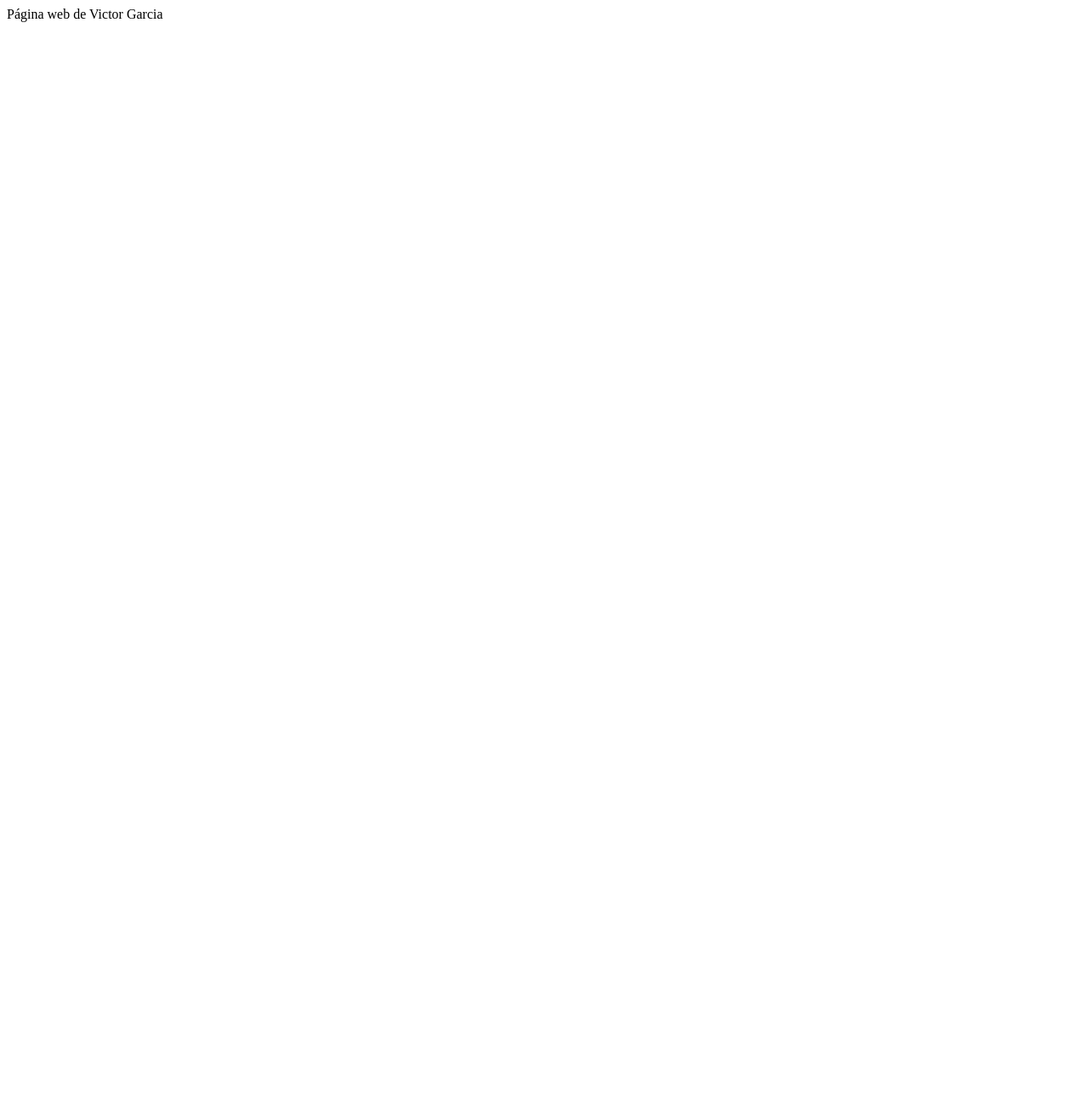
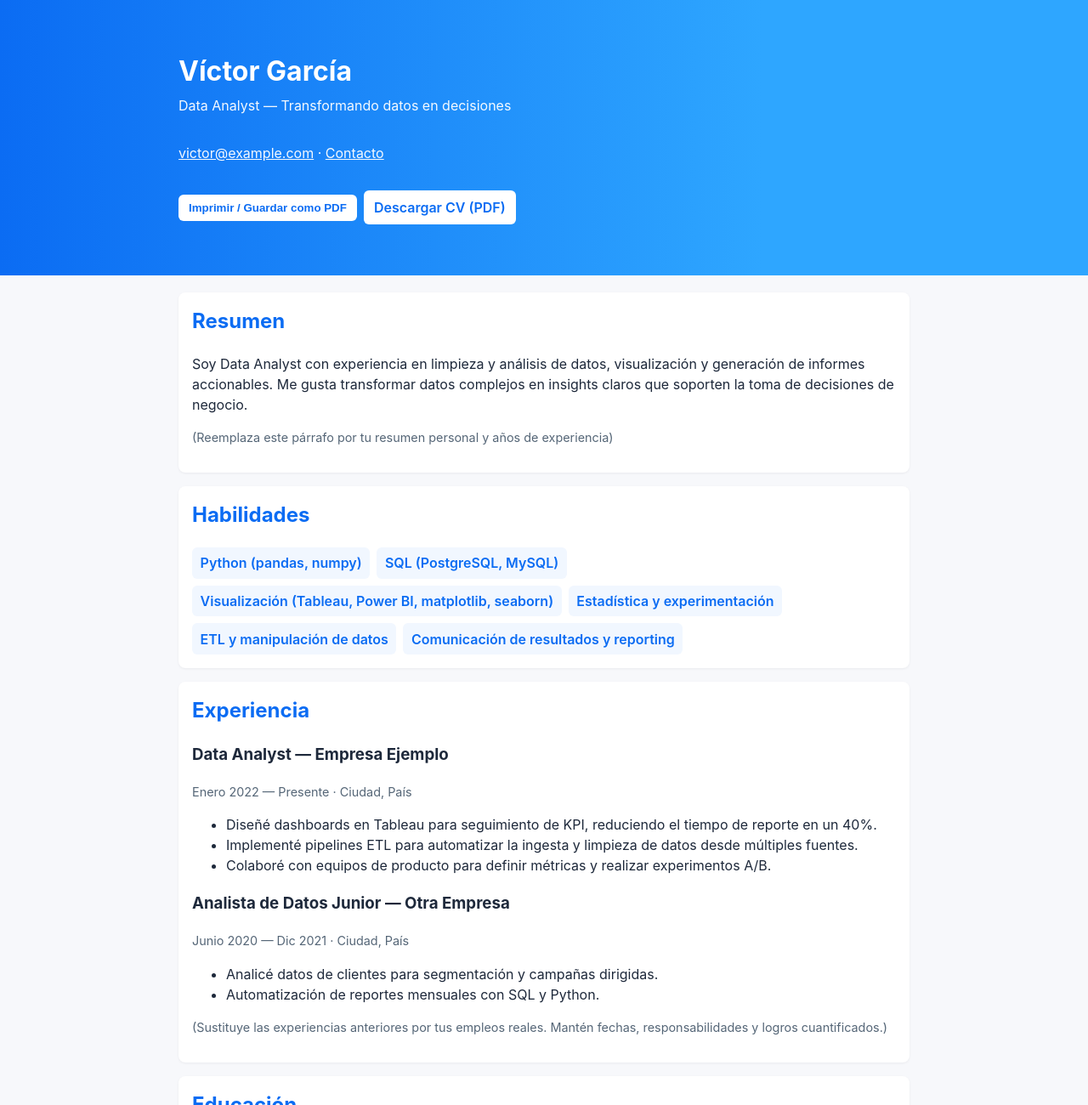
Before and after one commit to victormaca1999/Web, a plain HTML site: page index.html in a window 1280 px wide. Shown: the top 1300 px of the page at 85% size. Before the commit the page ends 800 px from the top, so only its background shows below. Drawn offline with Linux system fonts and the light colour scheme.

Commit message:
Creada pagina web

```diff
--- a/index.html
+++ b/index.html
@@ -1 +1,114 @@
-Página web de Victor Garcia
+<!doctype html>
+<html lang="es">
+	<head>
+		<meta charset="utf-8" />
+		<meta name="viewport" content="width=device-width, initial-scale=1" />
+		<title>Víctor García — Data Analyst</title>
+		<meta name="description" content="CV de Víctor García - Data Analyst. Resumen, experiencia, habilidades técnicas y proyectos.">
+		<link rel="stylesheet" href="styles.css">
+		<script type="application/ld+json">
+		{
+			"@context": "https://schema.org",
+			"@type": "Person",
+			"name": "Víctor García",
+			"jobTitle": "Data Analyst",
+			"url": "",
+			"sameAs": [""],
+			"worksFor": ""
+		}
+		</script>
+	</head>
+	<body>
+		<header class="hero">
+			<div class="container">
+				<h1>Víctor García</h1>
+				<p class="subtitle">Data Analyst — Transformando datos en decisiones</p>
+				<p class="contact">
+					<a href="mailto:victor@example.com">victor@example.com</a> · <a href="#contact">Contacto</a>
+				</p>
+				<div class="hero-actions">
+					<button onclick="window.print()">Imprimir / Guardar como PDF</button>
+					<a class="btn" href="cv-victor-garcia.pdf" download>Descargar CV (PDF)</a>
+				</div>
+			</div>
+		</header>
+
+		<main class="container">
+			<section id="summary">
+				<h2>Resumen</h2>
+				<p>
+					Soy Data Analyst con experiencia en limpieza y análisis de datos, visualización y generación de informes accionables.
+					Me gusta transformar datos complejos en insights claros que soporten la toma de decisiones de negocio.
+				</p>
+				<p class="note">(Reemplaza este párrafo por tu resumen personal y años de experiencia)</p>
+			</section>
+
+			<section id="skills">
+				<h2>Habilidades</h2>
+				<ul class="skills-list">
+					<li>Python (pandas, numpy)</li>
+					<li>SQL (PostgreSQL, MySQL)</li>
+					<li>Visualización (Tableau, Power BI, matplotlib, seaborn)</li>
+					<li>Estadística y experimentación</li>
+					<li>ETL y manipulación de datos</li>
+					<li>Comunicación de resultados y reporting</li>
+				</ul>
+			</section>
+
+			<section id="experience">
+				<h2>Experiencia</h2>
+				<article class="job">
+					<h3>Data Analyst — Empresa Ejemplo</h3>
+					<p class="meta">Enero 2022 — Presente · Ciudad, País</p>
+					<ul>
+						<li>Diseñé dashboards en Tableau para seguimiento de KPI, reduciendo el tiempo de reporte en un 40%.</li>
+						<li>Implementé pipelines ETL para automatizar la ingesta y limpieza de datos desde múltiples fuentes.</li>
+						<li>Colaboré con equipos de producto para definir métricas y realizar experimentos A/B.</li>
+					</ul>
+				</article>
+
+				<article class="job">
+					<h3>Analista de Datos Junior — Otra Empresa</h3>
+					<p class="meta">Junio 2020 — Dic 2021 · Ciudad, País</p>
+					<ul>
+						<li>Analicé datos de clientes para segmentación y campañas dirigidas.</li>
+						<li>Automatización de reportes mensuales con SQL y Python.</li>
+					</ul>
+				</article>
+
+				<p class="note">(Sustituye las experiencias anteriores por tus empleos reales. Mantén fechas, responsabilidades y logros cuantificados.)</p>
+			</section>
+
+			<section id="education">
+				<h2>Educación</h2>
+				<p>Grado en [Tu Titulación], Universidad [Nombre], Año de finalización</p>
+			</section>
+
+			<section id="projects">
+				<h2>Proyectos destacados</h2>
+				<ul>
+					<li><strong>Proyecto A:</strong> Dashboard de ventas con forecasting y análisis estacional.</li>
+					<li><strong>Proyecto B:</strong> Pipeline ETL para integración de datos de clientes.</li>
+				</ul>
+			</section>
+
+			<section id="contact">
+				<h2>Contacto</h2>
+				<p>Email: <a href="mailto:victor@example.com">victor@example.com</a></p>
+				<p>LinkedIn: <a href="https://www.linkedin.com/in/tu-perfil" target="_blank" rel="noopener">tu-perfil</a></p>
+				<p>GitHub: <a href="https://github.com/tu-usuario" target="_blank" rel="noopener">tu-usuario</a></p>
+			</section>
+		</main>
+
+		<footer class="footer">
+			<div class="container">
+				<small>© <span id="year"></span> Víctor García — Data Analyst</small>
+			</div>
+		</footer>
+
+		<script>
+			// Rellena año en el pie
+			document.getElementById('year').textContent = new Date().getFullYear();
+		</script>
+	</body>
+</html>
--- /dev/null
+++ b/styles.css
@@ -0,0 +1,61 @@
+/* Estilos básicos para el CV */
+:root{
+  --bg:#f7f8fb;
+  --card:#ffffff;
+  --accent:#0b6cf3;
+  --text:#1e293b;
+  --muted:#556677;
+  --max-width:900px;
+  font-family: Inter, system-ui, -apple-system, "Segoe UI", Roboto, "Helvetica Neue", Arial;
+}
+*{box-sizing:border-box}
+body{
+  margin:0;
+  background:var(--bg);
+  color:var(--text);
+  line-height:1.5;
+}
+.container{
+  max-width:var(--max-width);
+  margin:0 auto;
+  padding:1.25rem;
+}
+.hero{
+  background:linear-gradient(90deg,var(--accent),#2ea6ff 70%);
+  color:white;
+  padding:2.5rem 0;
+}
+.hero h1{margin:0;font-size:2rem}
+.subtitle{margin:.25rem 0 1rem;opacity:.95}
+.contact a{color:rgba(255,255,255,.95)}
+.hero-actions{display:flex;gap:.5rem;align-items:center}
+button, .btn{
+  background:#fff;color:var(--accent);border:none;padding:.5rem .75rem;border-radius:6px;text-decoration:none;cursor:pointer;font-weight:600
+}
+.btn{display:inline-block}
+
+main{padding:1rem 0}
+section{background:var(--card);padding:1rem;border-radius:8px;margin-bottom:1rem;box-shadow:0 1px 3px rgba(16,24,40,.06)}
+section h2{margin-top:0;color:var(--accent)}
+.skills-list{display:flex;flex-wrap:wrap;gap:.5rem;list-style:none;padding:0;margin:0}
+.skills-list li{background:#f1f7ff;padding:.4rem .6rem;border-radius:6px;color:var(--accent);font-weight:600}
+.job + .job{margin-top:.75rem}
+.meta{color:var(--muted);font-size:.9rem;margin-bottom:.5rem}
+.note{color:var(--muted);font-size:.9rem}
+
+.footer{padding:1rem 0;text-align:center;color:var(--muted)}
+
+/* Responsive */
+@media (min-width:900px){
+  .hero .container{display:flex;flex-direction:column;align-items:flex-start}
+  .hero-actions{margin-top:1rem}
+}
+
+/* Estilos para impresión */
+@media print{
+  body{background:white;color:black}
+  .hero{background:none;color:black}
+  .container{padding:0}
+  .hero-actions, .contact a[href^="http"]{display:none}
+  section{box-shadow:none;border-radius:0}
+}
```
Also changed, not shown: 1 other file.
